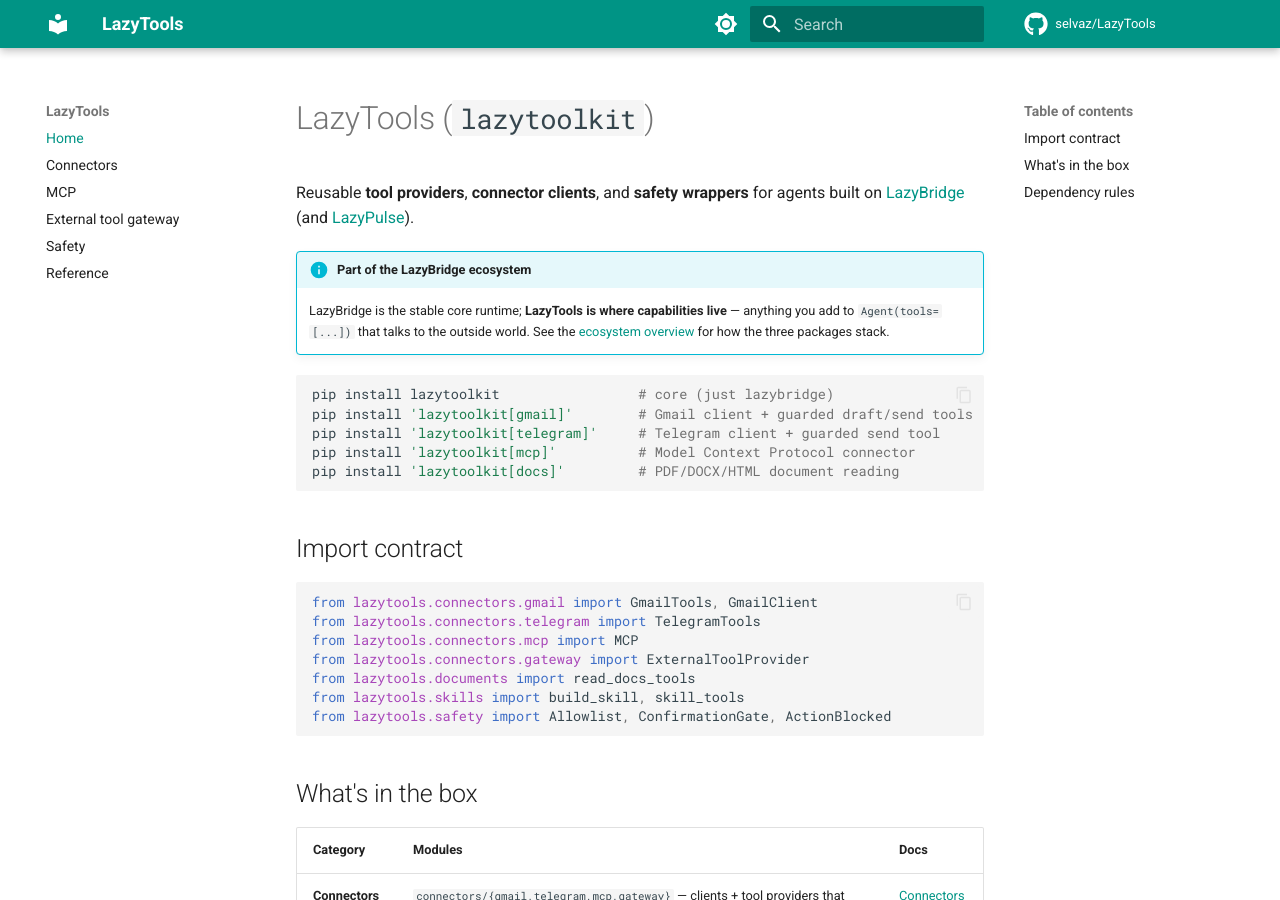
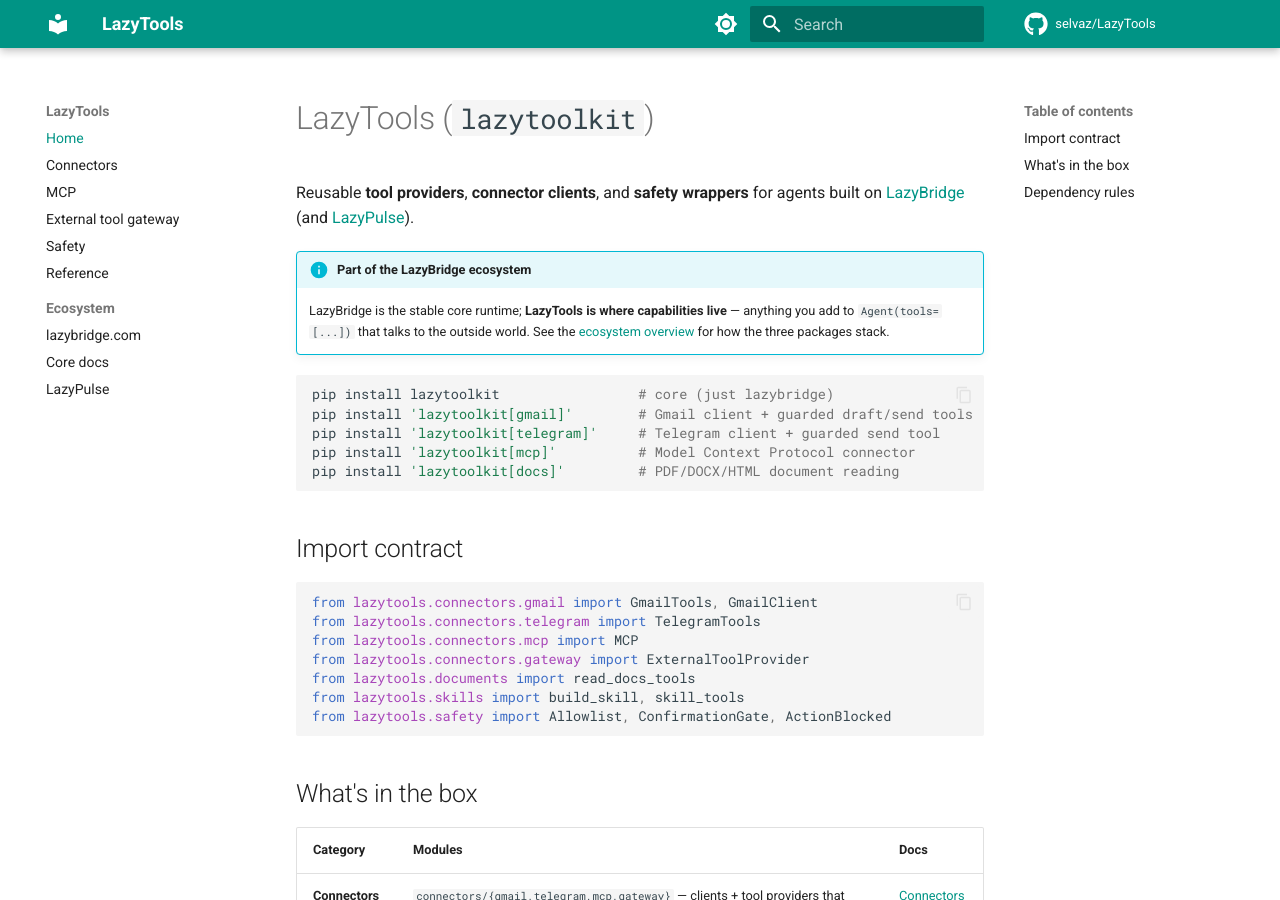
Before and after one commit to selvaz/LazyTools, an MkDocs documentation site: the page built from docs/index.md, in a window 1280 px wide and 900 px high. Built offline with MkDocs 1.6.1 and Material for MkDocs 9.7.7, drawn with Linux system fonts in a browser that asks for light colours; comment, search, counter and statistics services are not loaded.

Commit message:
feat(nav): add Ecosystem section linking to lazybridge.com, core docs, LazyPulse

```diff
--- a/mkdocs.yml
+++ b/mkdocs.yml
@@ -98,3 +98,7 @@ nav:
   - External tool gateway: gateway.md
   - Safety: safety.md
   - Reference: reference.md
+  - Ecosystem:
+      - lazybridge.com: https://lazybridge.com/
+      - Core docs: https://core.lazybridge.com/
+      - LazyPulse: https://pulse.lazybridge.com/
```
